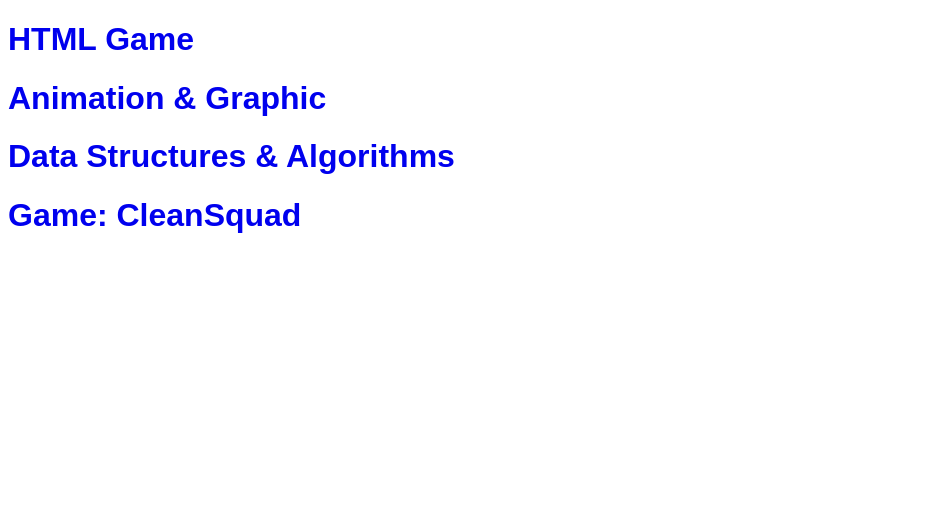
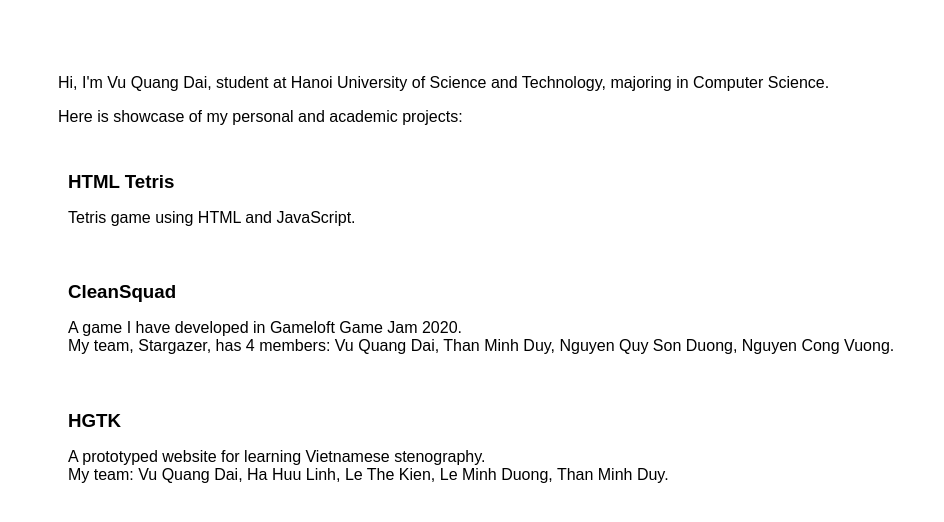
Before and after one commit to vuquangdai9x/vuquangdai.github.io, a plain HTML site: page index.html in a window 1280 px wide. Shown: the whole page, without its empty margins (0-944 px from the left). Drawn offline with Linux system fonts and the light colour scheme.

Commit message:
- update index

```diff
--- a/css/my_style.css
+++ b/css/my_style.css
@@ -1,15 +1,39 @@
 body{
 	font-family: Arial;
+	padding: 50px;
 }
 a,a:hover,a:visited{
 	text-decoration: none;
 	transition: color 0.5s;
 }
 
+a{
+	color: inherit;
+}
+
 a:visited{
-	color: blue;
+	color: inherit;
 }
 
 a:hover{
-	color: red;
+	color: inherit;
+
 }
+
+#showcase>div{
+	padding: 10px;
+	background-color: none !important;
+	transition: background-color 0.5s;
+	color: black;
+	width: 75%;
+}
+#showcase>div:hover{
+	background-color: #333 !important;
+	transition: background-color 0.5s;
+	color: white;
+}
+
+#showcase h3{
+	margin-bottom: 0px;
+	padding-bottom: 0px;
+}
--- a/index.html
+++ b/index.html
@@ -5,20 +5,31 @@
 	<link rel="stylesheet" type="text/css" href="css/my_style.css">
 </head>
 <body>
-	<div>
-		<h1>
-			<a href="TETRIS.html">HTML Game</a>
-		</h1>
-		<h1>
-			<a href="Graphic.html">Animation & Graphic</a>
-		</h1>
-		<h1>
-			<a href="DataStructures_Algorithms.html">Data Structures & Algorithms</a>
-		</h1>
-		<h1>
-			<a href="./game-clean-squads/index.html">Game: CleanSquad</a>
-		</h1>
+	<div id="intro">
+		<p>Hi, I'm Vu Quang Dai, student at Hanoi University of Science and Technology, majoring in Computer Science.</p>
+		<p>Here is showcase of my personal and academic projects:</p>
 	</div>
-
+	<div id="showcase">
+		<div>
+			<a href="TETRIS.html">
+				<h3>HTML Tetris</h3>
+				<p>Tetris game using HTML and JavaScript.</p>
+			</a>
+		</div>
+		<div>
+			<a href="./game-clean-squads/index.html">
+				<h3>CleanSquad</h3>
+				<p>A game I have developed in Gameloft Game Jam 2020. <br>
+				My team, Stargazer, has 4 members: Vu Quang Dai, Than Minh Duy, Nguyen Quy Son Duong, Nguyen Cong Vuong.</p>
+			</a>
+		</div>
+		<div>
+			<a href="https://it4441-2020i.github.io/HCI_12/">
+				<h3>HGTK</h3>
+				<p>A prototyped website for learning Vietnamese stenography.<br>
+				My team: Vu Quang Dai, Ha Huu Linh, Le The Kien, Le Minh Duong, Than Minh Duy.</p>
+			</a>
+		</div>
+	</div>
 </body>
 </html>
```
